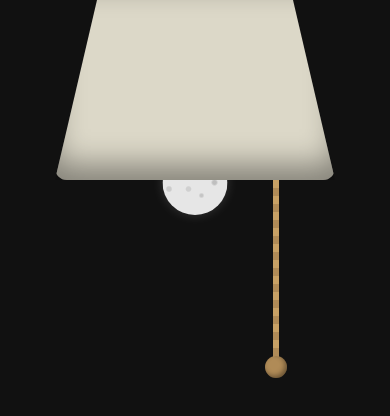
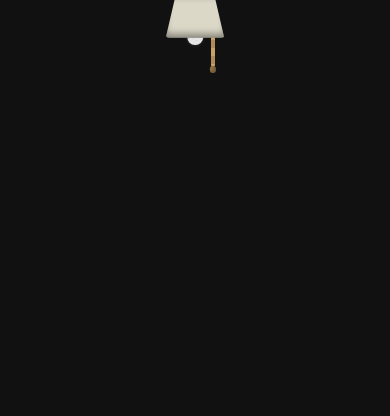
Before and after one commit to raheem-hub/Lamp, a plain HTML site: page index.html in a window 390 px wide. Drawn offline with Linux system fonts and the light colour scheme.

Commit message:
responsive on mobile screens

```diff
--- a/style.css
+++ b/style.css
@@ -14,65 +14,61 @@ html, body {
 }
 
 .lamp {
-    width: 280px;
-    height: 180px;
+    width: 15vw;
+    max-width: 200px;
+    aspect-ratio: 1.55 / 1;
     position: absolute;
     top: 0;
     left: 50%;
     transform: translateX(-50%);
     background: linear-gradient(to bottom, #f8f5e3 0%, #e6e2d0 100%);
     clip-path: polygon(15% 0%, 85% 0%, 100% 100%, 0% 100%);
-    border-radius: 12px;
-    box-shadow: inset 0 -10px 20px rgba(0,0,0,0.15), 0 6px 18px rgba(0,0,0,0.3);
+    border-radius: 1vw;
+    box-shadow: inset 0 -0.6vw 1.2vw rgba(0,0,0,0.15), 0 0.4vw 1.2vw rgba(0,0,0,0.3);
     overflow: hidden;
-    position: relative;
-    z-index:3;
+    z-index: 3;
 }
 
-/* Add the smooth bottom curve */
 .lamp::after {
     content: "";
     position: absolute;
-    bottom: -40px;
+    bottom: -2vw;
     left: 0;
     width: 100%;
-    height: 40px;
+    height: 2vw;
     background: inherit;
     border-radius: 50%;
-    box-shadow: inset 0 -5px 10px rgba(0,0,0,0.2);
+    box-shadow: inset 0 -0.3vw 0.6vw rgba(0,0,0,0.2);
 }
 
-/* Off State */
 .lamp.off {
     background: #dcd8c8;
-    box-shadow: inset 0 -15px 30px rgba(0,0,0,0.4), 0 6px 18px rgba(0,0,0,0.35);
+    box-shadow: inset 0 -1vw 2vw rgba(0,0,0,0.4), 0 0.4vw 1.2vw rgba(0,0,0,0.35);
 }
 
-/* On State */
 .lamp.on {
     background: #fff6d4;
     box-shadow:
-        inset 0 -25px 40px rgba(255, 230, 160, 0.5),
-        0 15px 45px rgba(255, 230, 160, 0.6);
+        inset 0 -1.6vw 2.5vw rgba(255, 230, 160, 0.5),
+        0 1vw 3vw rgba(255, 230, 160, 0.6);
 }
 
-
-/* Bulb - realistic moon when OFF */
 .bulb {
     position: absolute;
-    top: 150px;
+    top: calc(15vw * 0.5); /* or tweak to match lamp size */
     left: 50%;
     transform: translateX(-50%);
-    width: 65px;
-    height: 65px;
+    width: 4vw;
+    height: 4vw;
+    max-width: 55px;
+    max-height: 55px;
     border-radius: 50%;
     background: #e6e6e6;
-    box-shadow: 0 0 12px rgba(255, 255, 255, 0.15);
+    box-shadow: 0 0 1vw rgba(255, 255, 255, 0.15);
     transition: all 0.5s ease;
     z-index: 1;
     pointer-events: none;
 
-    /* Crater effect with multiple radial gradients */
     background-image:
         radial-gradient(circle at 20% 25%, #d9d9d9 2%, transparent 4%),
         radial-gradient(circle at 70% 30%, #cfcfcf 3%, transparent 5%),
@@ -81,19 +77,17 @@ html, body {
         radial-gradient(circle at 80% 50%, #bfbfbf 3%, transparent 6%),
         radial-gradient(circle at 30% 40%, #d8d8d8 4%, transparent 6%),
         radial-gradient(circle at 10% 60%, #cccccc 3%, transparent 5%);
-    background-color: #e6e6e6;
-    background-blend-mode: normal;
 }
 
-
-/* Rope - positioned above the bulb */
 .string {
     position: absolute;
-    top: 100px; /* start from the lamp's top */
-    left: 70%;
+    top: calc(15vw * 0.55); /* dynamically places it from the lamp */
+    left: calc(50% + 4vw);
     transform-origin: top center;
-    width: 6px; /* was 4px */
-    height: 260px; /* was 160px → now long enough to reach the bulb */
+    width: 0.5vw;
+    min-width: 4px;
+    height: calc(15vw * 0.6);
+    max-height: 120px;
     background: repeating-linear-gradient(
         to bottom,
         #c8a165 0,
@@ -107,7 +101,6 @@ html, body {
     z-index: 2;
 }
 
-
 .string:active {
     cursor: grabbing;
 }
@@ -115,32 +108,33 @@ html, body {
 .string::after {
     content: '';
     position: absolute;
-    bottom: -18px; /* stays same */
-    left: -8px;
-    width: 22px;
-    height: 22px;
+    bottom: -1.4vw;
+    left: 50%;
+    transform: translateX(-50%);
+    width: 1.6vw;
+    height: 1.6vw;
+    max-width: 22px;
+    max-height: 22px;
     background: #b08b57;
     border-radius: 50%;
     box-shadow: inset -2px -2px 5px rgba(0,0,0,0.4);
 }
 
-
-/* Light beam - bigger proportionally */
 .light {
     position: absolute;
-    top: 100px; /* was 90px */
+    top: calc(15vw * 0.6); /* dynamically offset from lamp bottom */
     left: 50%;
     transform: translateX(-50%);
-    border: 900px solid transparent; /* was 715px */
     border-top: none;
+    border-left: 70vw solid transparent;
+    border-right: 70vw solid transparent;
     border-bottom: 100vh solid rgba(255, 255, 136, 0.35);
-    filter: blur(90px); /* was 80px */
+    filter: blur(7vw);
     opacity: 0;
     transition: opacity 0.7s ease;
     z-index: 1;
 }
 
-/* ON state */
 .on {
     background: #222;
 }
@@ -160,7 +154,7 @@ html, body {
         radial-gradient(circle at 30% 40%, #f0d86f 4%, transparent 6%),
         radial-gradient(circle at 10% 60%, #ecd25d 3%, transparent 5%);
     box-shadow:
-        0 0 28px #FAEB83,
-        0 0 80px rgba(255,255,150,0.8),
-        0 0 180px rgba(255,240,180,0.5);
+        0 0 2vw #FAEB83,
+        0 0 6vw rgba(255,255,150,0.8),
+        0 0 12vw rgba(255,240,180,0.5);
 }
```
